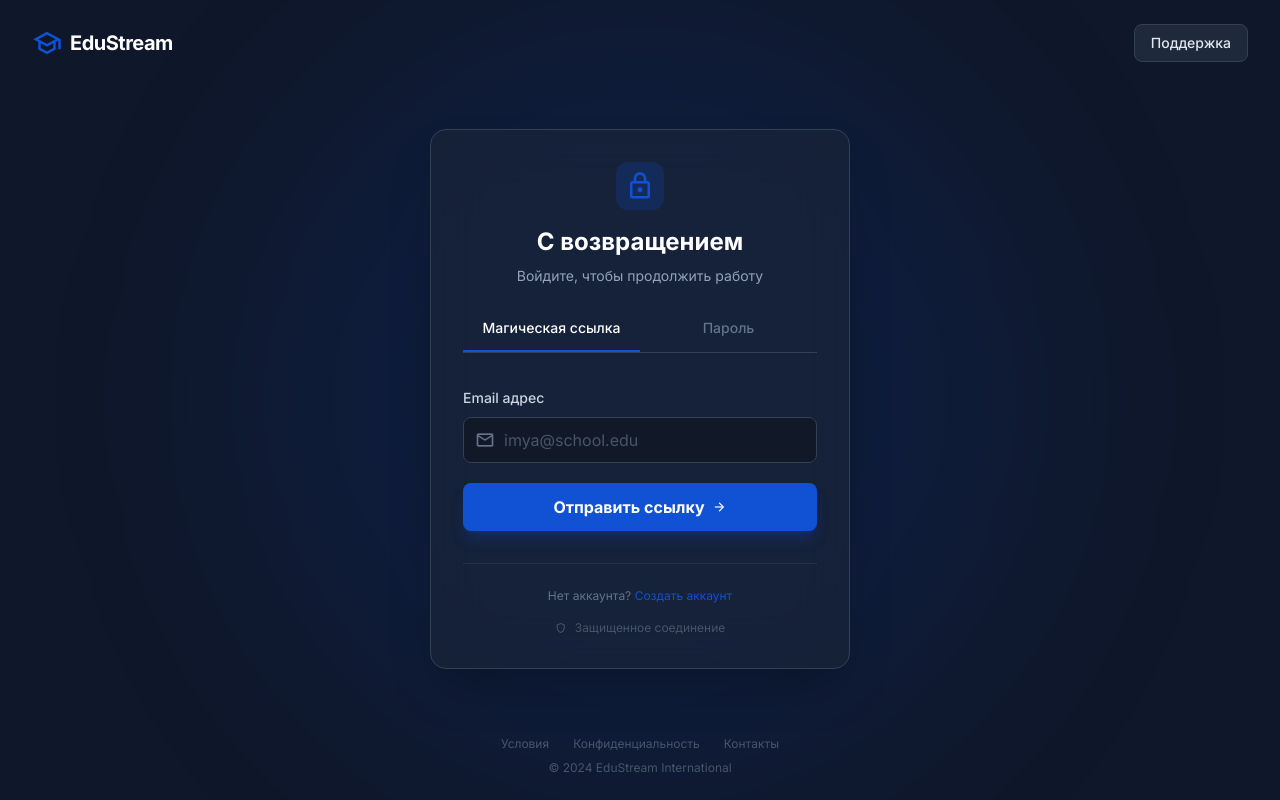
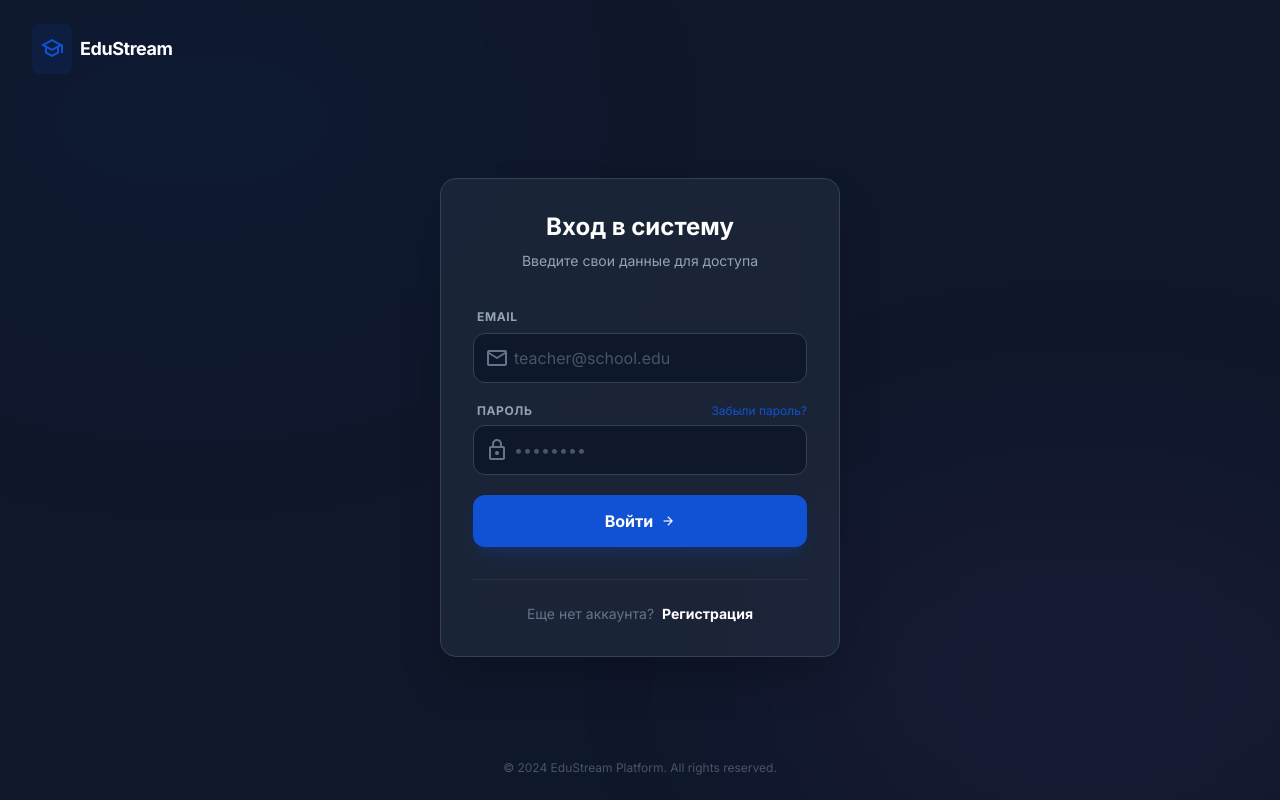
Before and after one commit to baltabekpro/-EduStream, a React (Vite) app: page /#/login in a window 1280 px wide. Built offline with nearby package versions, Linux system fonts and the light colour scheme.

Commit message:
feat: Update login logic and API endpoints
Refactor login component to use password directly, removing the 'magic link' option. Simplify toast messages for better user feedback.

Update API proxy and Vercel rewrite configurations to point to the new staging backend server.

```diff
--- a/pages/Login.tsx
+++ b/pages/Login.tsx
@@ -6,7 +6,6 @@ import { AuthService } from '../lib/api';
 const Login: React.FC = () => {
   const navigate = useNavigate();
   const { addToast } = useToast();
-  const [method, setMethod] = useState<'magic' | 'password'>('magic');
   const [email, setEmail] = useState('');
   const [password, setPassword] = useState('');
   const [isLoading, setIsLoading] = useState(false);
@@ -29,20 +28,25 @@ const Login: React.FC = () => {
     e.preventDefault();
 
     if (!validateEmail(email)) {
-        addToast("Пожалуйста, введите корректный рабочий email", "error");
+        addToast("Введите корректный Email", "error");
+        return;
+    }
+
+    if (!password) {
+        addToast("Введите пароль", "error");
         return;
     }
 
     setIsLoading(true);
 
     try {
-        const { token } = await AuthService.login(email, method === 'password' ? password : undefined);
+        const { token } = await AuthService.login(email, password);
         localStorage.setItem('isLoggedIn', 'true');
         localStorage.setItem('token', token);
-        addToast("Успешный вход в систему", "success");
+        addToast("Добро пожаловать!", "success");
         navigate('/dashboard');
     } catch (error: any) {
-        addToast(error.message || "Ошибка входа", "error");
+        addToast(error.message || "Неверный логин или пароль", "error");
     } finally {
         setIsLoading(false);
     }
@@ -50,115 +54,94 @@ const Login: React.FC = () => {
 
   return (
     <div className="min-h-screen flex flex-col bg-background font-sans relative overflow-hidden">
-      {/* Background Glow */}
-      <div className="absolute top-1/2 left-1/2 -translate-x-1/2 -translate-y-1/2 w-[800px] h-[800px] bg-primary/10 rounded-full blur-[100px] pointer-events-none"></div>
+      {/* Decorative Elements */}
+      <div className="absolute top-0 left-0 w-full h-full overflow-hidden pointer-events-none">
+          <div className="absolute top-[-10%] left-[-10%] w-[50%] h-[50%] bg-primary/5 rounded-full blur-[120px]"></div>
+          <div className="absolute bottom-[-10%] right-[-10%] w-[50%] h-[50%] bg-purple-500/5 rounded-full blur-[120px]"></div>
+      </div>
 
       {/* Header */}
       <header className="flex items-center justify-between px-8 py-6 z-10">
         <div className="flex items-center gap-2">
-            <span className="material-symbols-outlined text-primary text-3xl">school</span>
-            <h1 className="text-xl font-bold tracking-tight text-white">EduStream</h1>
+            <div className="bg-primary/10 p-2 rounded-lg">
+                <span className="material-symbols-outlined text-primary text-2xl">school</span>
             </div>
-        <button className="px-4 py-2 rounded-lg bg-surface border border-border text-sm font-medium hover:bg-surface-lighter transition-colors text-slate-200">
-            Поддержка
-        </button>
+            <h1 className="text-lg font-bold tracking-tight text-white">EduStream</h1>
+        </div>
       </header>
 
       <main className="flex-1 flex items-center justify-center p-6 z-10">
-        <div className="w-full max-w-[420px] bg-surface/50 backdrop-blur-xl border border-border rounded-2xl p-8 shadow-2xl animate-fade-in">
-          <div className="flex flex-col items-center mb-8">
-            <div className="size-12 bg-primary/20 rounded-xl flex items-center justify-center mb-4 text-primary">
-                <span className="material-symbols-outlined text-3xl">lock</span>
-            </div>
-            <h2 className="text-2xl font-bold text-white mb-2">С возвращением</h2>
-            <p className="text-slate-400 text-sm text-center">Войдите, чтобы продолжить работу</p>
-          </div>
+        <div className="w-full max-w-[400px] bg-surface/80 backdrop-blur-xl border border-border rounded-2xl shadow-2xl animate-fade-in p-8">
 
-          <div className="flex border-b border-border mb-8">
-            <button
-                onClick={() => setMethod('magic')}
-                className={`flex-1 pb-3 text-sm font-medium border-b-2 transition-colors ${method === 'magic' ? 'border-primary text-white' : 'border-transparent text-slate-500 hover:text-slate-300'}`}
-            >
-                Магическая ссылка
-            </button>
-            <button
-                onClick={() => setMethod('password')}
-                className={`flex-1 pb-3 text-sm font-medium border-b-2 transition-colors ${method === 'password' ? 'border-primary text-white' : 'border-transparent text-slate-500 hover:text-slate-300'}`}
-            >
-                Пароль
-            </button>
+          <div className="text-center mb-8">
+            <h2 className="text-2xl font-bold text-white mb-2">Вход в систему</h2>
+            <p className="text-slate-400 text-sm">Введите свои данные для доступа</p>
           </div>
 
           <form onSubmit={handleLogin} className="space-y-5">
-            <div className="space-y-2">
-                <label className="text-sm font-medium text-slate-300">Email адрес</label>
-                <div className="relative">
-                    <span className="material-symbols-outlined absolute left-3 top-1/2 -translate-y-1/2 text-slate-500 text-xl">mail</span>
+            <div className="space-y-1.5">
+                <label className="text-xs font-bold text-slate-400 uppercase tracking-wider ml-1">Email</label>
+                <div className="relative group">
+                    <span className="material-symbols-outlined absolute left-3 top-1/2 -translate-y-1/2 text-slate-500 group-focus-within:text-primary transition-colors">mail</span>
                     <input
                         type="email"
                         value={email}
                         onChange={(e) => setEmail(e.target.value)}
-                        className="w-full bg-[#111827] border border-border rounded-lg py-2.5 pl-10 pr-4 text-white placeholder-slate-600 focus:outline-none focus:ring-2 focus:ring-primary/50 focus:border-primary transition-all disabled:opacity-50"
-                        placeholder="imya@school.edu"
+                        className="w-full bg-[#0f172a] border border-border rounded-xl py-3 pl-10 pr-4 text-white placeholder-slate-600 focus:outline-none focus:border-primary focus:ring-1 focus:ring-primary transition-all"
+                        placeholder="teacher@school.edu"
+                        autoComplete="email"
                         required
                         disabled={isLoading}
                     />
                 </div>
             </div>
 
-            {method === 'password' && (
-                <div className="space-y-2 animate-fade-in">
-                    <label className="text-sm font-medium text-slate-300">Пароль</label>
-                    <div className="relative">
-                        <span className="material-symbols-outlined absolute left-3 top-1/2 -translate-y-1/2 text-slate-500 text-xl">key</span>
+            <div className="space-y-1.5">
+                <div className="flex justify-between items-center ml-1">
+                    <label className="text-xs font-bold text-slate-400 uppercase tracking-wider">Пароль</label>
+                    <a href="#" className="text-xs text-primary hover:text-primary-hover transition-colors">Забыли пароль?</a>
+                </div>
+                <div className="relative group">
+                    <span className="material-symbols-outlined absolute left-3 top-1/2 -translate-y-1/2 text-slate-500 group-focus-within:text-primary transition-colors">lock</span>
                     <input
                         type="password"
                         value={password}
                         onChange={(e) => setPassword(e.target.value)}
-                            className="w-full bg-[#111827] border border-border rounded-lg py-2.5 pl-10 pr-4 text-white placeholder-slate-600 focus:outline-none focus:ring-2 focus:ring-primary/50 focus:border-primary transition-all disabled:opacity-50"
+                        className="w-full bg-[#0f172a] border border-border rounded-xl py-3 pl-10 pr-4 text-white placeholder-slate-600 focus:outline-none focus:border-primary focus:ring-1 focus:ring-primary transition-all"
                         placeholder="••••••••"
+                        autoComplete="current-password"
                         required
                         disabled={isLoading}
                     />
                 </div>
             </div>
-            )}
 
             <button
                 type="submit"
                 disabled={isLoading}
-                className="w-full py-3 bg-primary hover:bg-primary-hover text-white rounded-lg font-bold shadow-lg shadow-primary/25 transition-all flex items-center justify-center gap-2 disabled:opacity-70 disabled:cursor-not-allowed active:scale-[0.98]"
+                className="w-full py-3.5 bg-primary hover:bg-primary-hover text-white rounded-xl font-bold shadow-lg shadow-primary/20 transition-all transform active:scale-[0.98] flex items-center justify-center gap-2 mt-2 disabled:opacity-70 disabled:cursor-not-allowed"
             >
                 {isLoading ? (
-                    <span className="material-symbols-outlined animate-spin">sync</span>
+                    <span className="material-symbols-outlined animate-spin text-xl">sync</span>
                 ) : (
                     <>
-                        <span>{method === 'magic' ? 'Отправить ссылку' : 'Войти'}</span>
+                        <span>Войти</span>
                         <span className="material-symbols-outlined text-sm">arrow_forward</span>
                     </>
                 )}
             </button>
           </form>
 
-          <div className="mt-8 pt-6 border-t border-border/50 text-center space-y-4">
-            <p className="text-xs text-slate-500">
-                Нет аккаунта? <Link to="/register" className="text-primary hover:underline">Создать аккаунт</Link>
+          <div className="mt-8 pt-6 border-t border-border/50 text-center">
+            <p className="text-sm text-slate-500">
+                Еще нет аккаунта? <Link to="/register" className="text-white font-bold hover:text-primary transition-colors ml-1">Регистрация</Link>
             </p>
-            <div className="flex items-center justify-center gap-2 text-slate-600 text-xs">
-                <span className="material-symbols-outlined text-xs">shield</span>
-                <span>Защищенное соединение</span>
-            </div>
           </div>
         </div>
       </main>
 
       <footer className="py-6 text-center text-xs text-slate-600 z-10">
-        <div className="flex justify-center gap-6 mb-2">
-            <a href="#" className="hover:text-slate-400">Условия</a>
-            <a href="#" className="hover:text-slate-400">Конфиденциальность</a>
-            <a href="#" className="hover:text-slate-400">Контакты</a>
-        </div>
-        <p>&copy; 2024 EduStream International</p>
+        <p>&copy; 2024 EduStream Platform. All rights reserved.</p>
       </footer>
     </div>
   );
--- a/vite.config.ts
+++ b/vite.config.ts
@@ -13,7 +13,7 @@ export default defineConfig({
     port: 3000,
     proxy: {
       '/api/v1': {
-        target: 'http://104.214.169.12',
+        target: 'https://94.131.85.176',
         changeOrigin: true,
         secure: false
       }
```
Also changed, not shown: vercel.json. Lines whose indentation alone changed are shown as unchanged.
